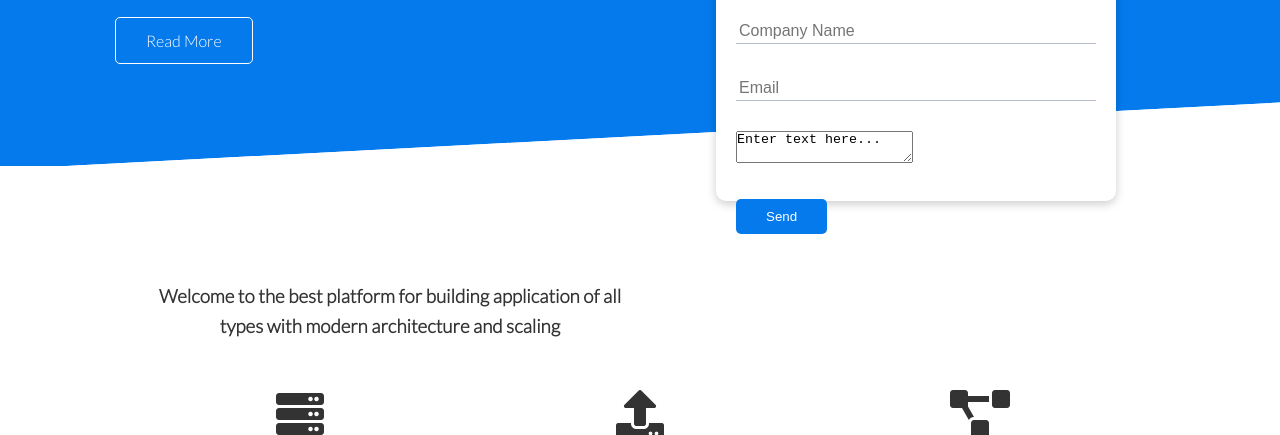
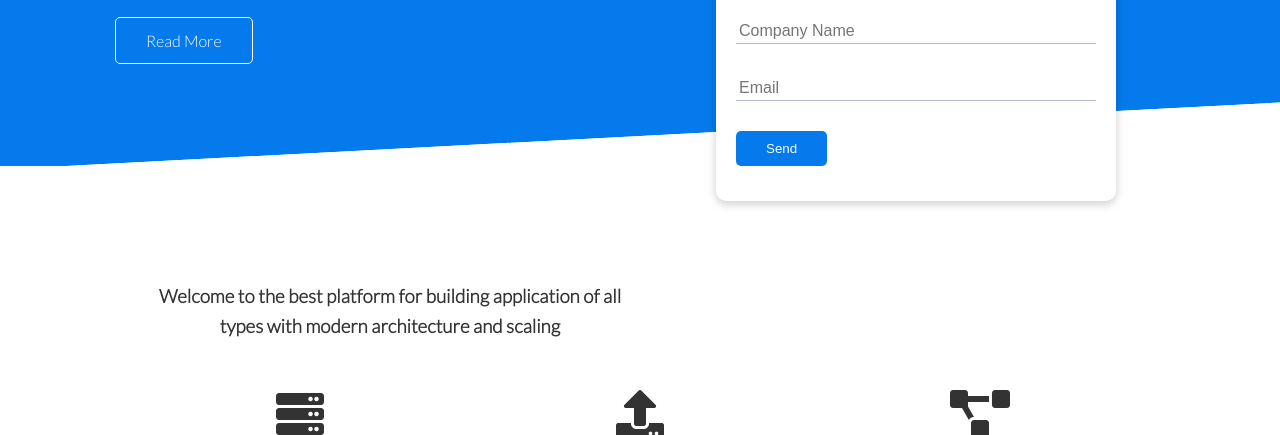
Before and after one commit to yatzterix/CloudWebsite, a plain HTML site: page index.html in a window 1280 px wide. Shown: the part 304-739 px from the top of the page. Drawn offline with Linux system fonts and the light colour scheme.

Commit message:
Update index.html

```diff
--- a/index.html
+++ b/index.html
@@ -53,9 +53,6 @@
                     </div>
                     <div class="form-control">
                         <input type="text" name="email" placeholder="Email" required>
-                    </div>
-                    <div class="form-control">
-                        <textarea type="text" name="comment">Enter text here...</textarea>
                     </div>
 
                     <input type="submit" value="Send" class="btn btn-primary">
```
